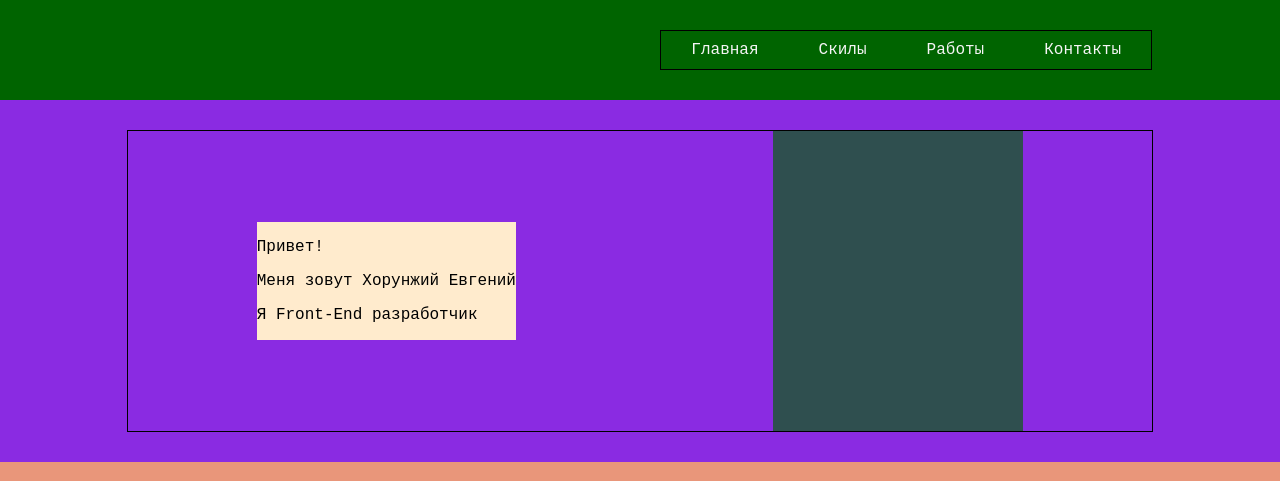
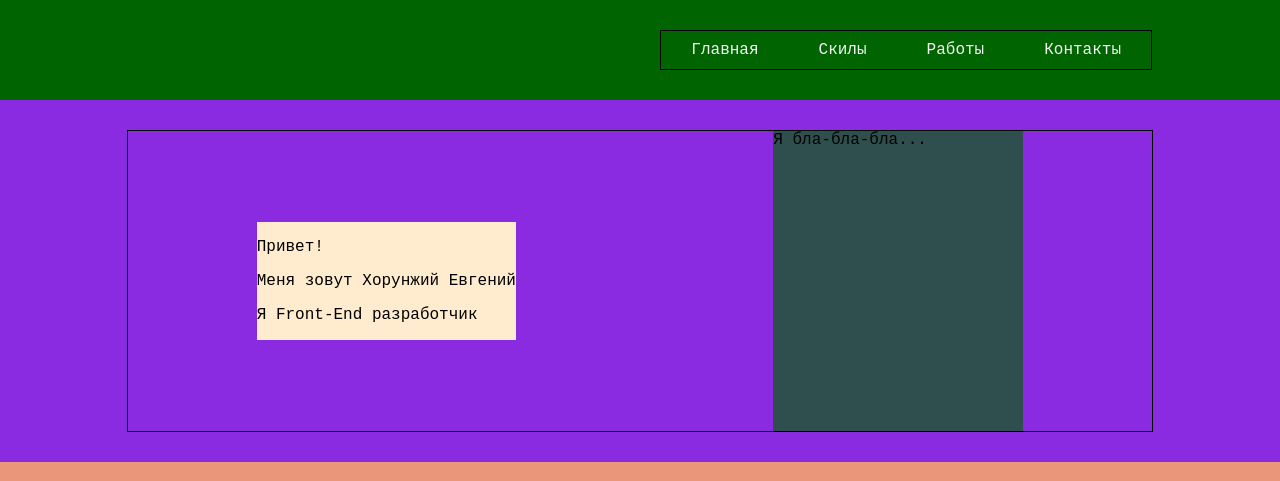
Before and after one commit to ZHe-testName/my_portfolio, a React (Create React App) app: page / in a window 1280 px wide. Shown: the top 481 px of the page. Built offline with nearby package versions, Linux system fonts and the light colour scheme.

Commit message:
Just test commit

```diff
--- a/src/components/about_me/AboutMe.jsx
+++ b/src/components/about_me/AboutMe.jsx
@@ -13,7 +13,7 @@
                 </div>
 
                 <div className={c.aboutMeImage}>
-
+                    Я бла-бла-бла...
                 </div>
             </div>
         </section>
```
Also changed, not shown: package.json (+7 -1 lines), 2 other files (tests, documents, lock files or other folders).
